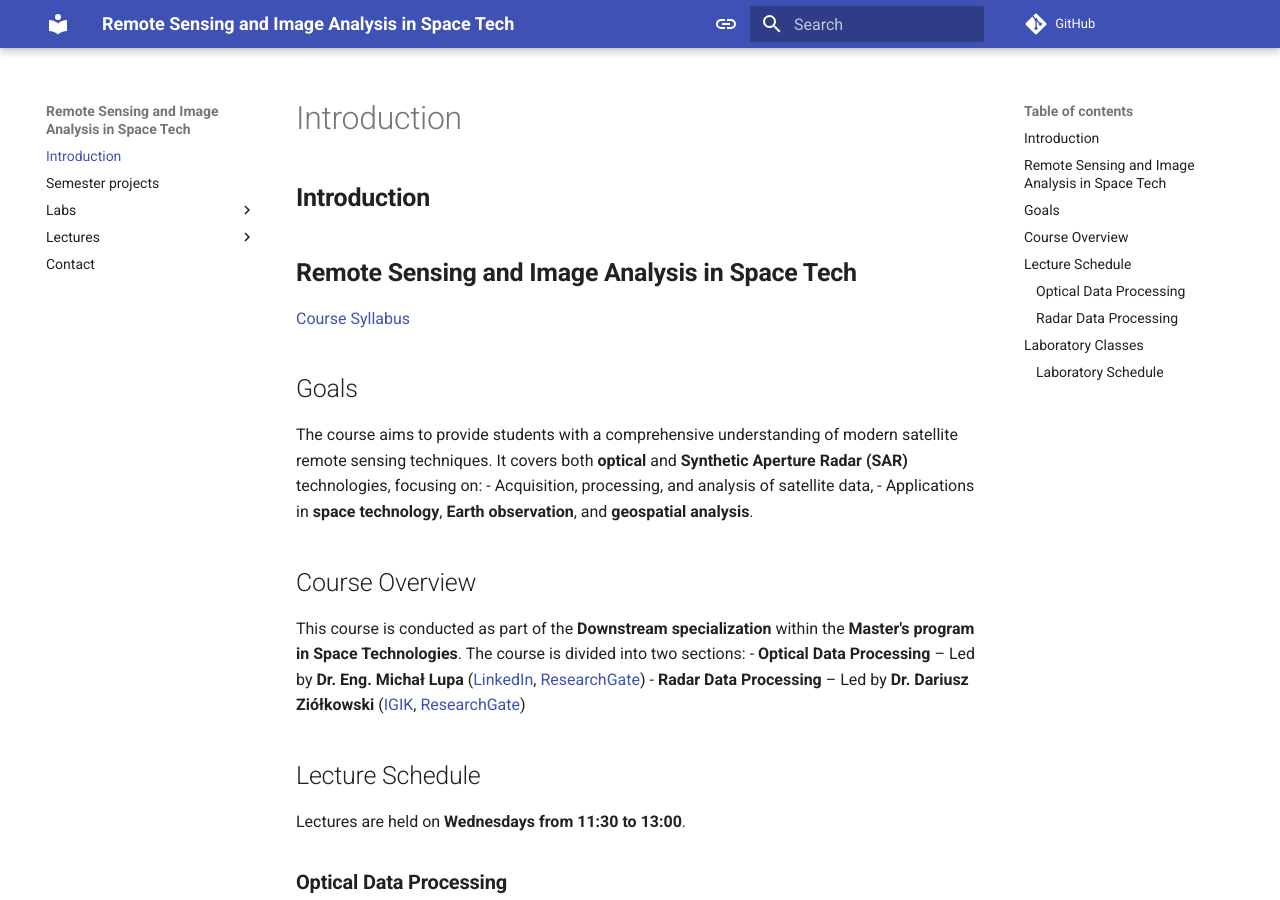
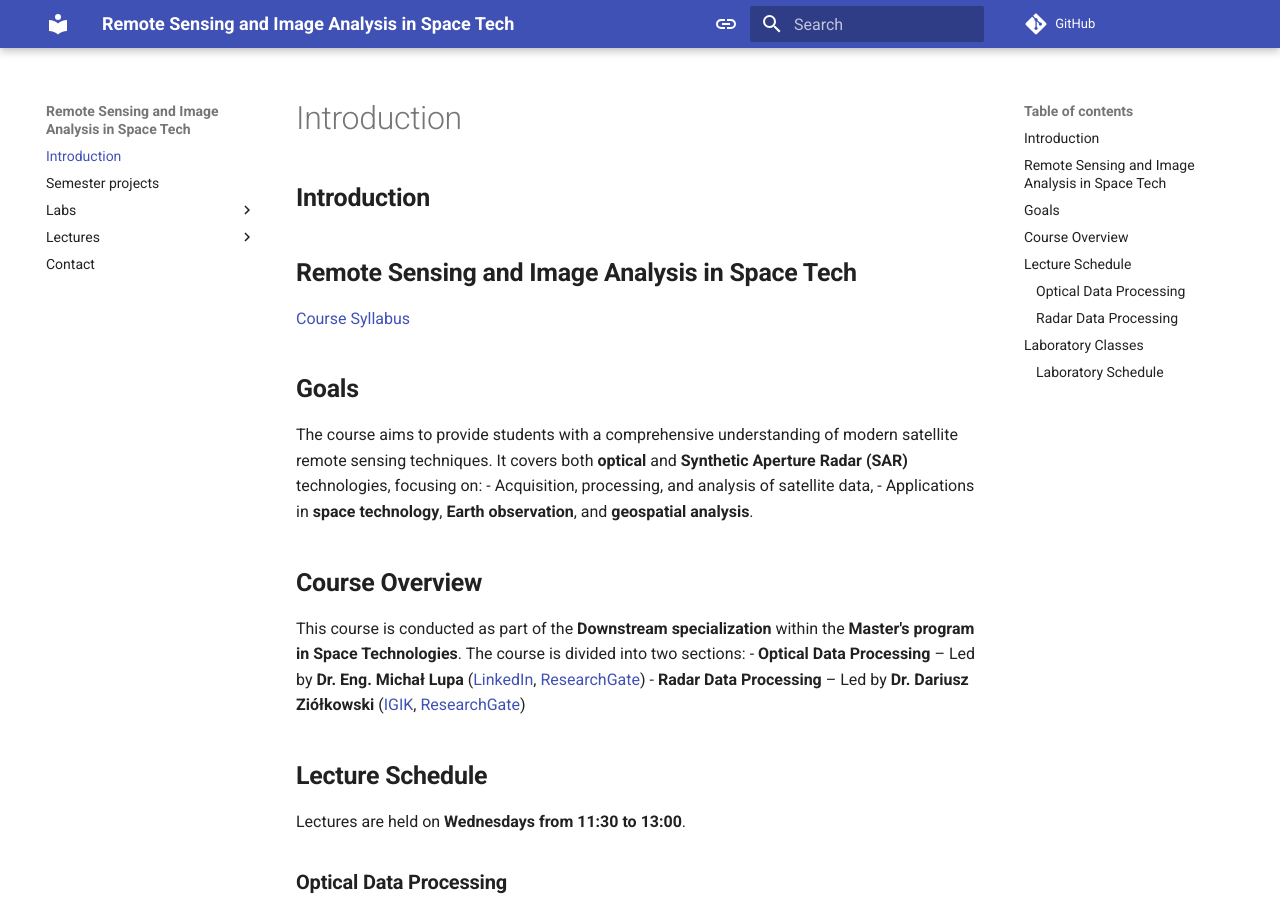
Before and after one commit to eo-agh/eo-course, an MkDocs documentation site: the page built from docs/introduction.md, in a window 1280 px wide and 900 px high. Built offline with MkDocs 1.6.1 and Material for MkDocs 9.7.7, drawn with Linux system fonts in a browser that asks for light colours; comment, search, counter and statistics services are not loaded.

```diff
--- a/docs/introduction.md
+++ b/docs/introduction.md
@@ -4,17 +4,17 @@
 
 [Course Syllabus](https://sylabusy.agh.edu.pl/en/document/7b443748-d38e-4c45-a0bf-6d57beb41d2b.pdf)
 
-## Goals
+## **Goals**
 The course aims to provide students with a comprehensive understanding of modern satellite remote sensing techniques. It covers both **optical** and **Synthetic Aperture Radar (SAR)** technologies, focusing on:
 - Acquisition, processing, and analysis of satellite data,
 - Applications in **space technology**, **Earth observation**, and **geospatial analysis**.
 
-## Course Overview
+## **Course Overview**
 This course is conducted as part of the **Downstream specialization** within the **Master's program in Space Technologies**. The course is divided into two sections:
 - **Optical Data Processing** – Led by **Dr. Eng. Michał Lupa** ([LinkedIn](https://www.linkedin.com/notifications/?filter=all), [ResearchGate](https://www.researchgate.net))
 - **Radar Data Processing** – Led by **Dr. Dariusz Ziółkowski** ([IGIK](http://www.igik.edu.pl/pl/a/Dariusz-Ziolkowski), [ResearchGate](https://www.researchgate.net/profile/Dariusz-Ziolkowski))
 
-## Lecture Schedule
+## **Lecture Schedule**
 Lectures are held on **Wednesdays from 11:30 to 13:00**.
 
 ### **Optical Data Processing**
@@ -40,7 +40,7 @@ Lectures are held on **Wednesdays from 11:30 to 13:00**.
 | June 11, 2025 | - |
 | June 18, 2025 | Dr. Dariusz Ziółkowski |
 
-## Laboratory Classes
+## **Laboratory Classes**
 Laboratory sessions are held on **Wednesdays**, with two time slots:
 - **Slot 1:** 13:15 - 14:45
 - **Slot 2:** 15:00 - 16:30
```
